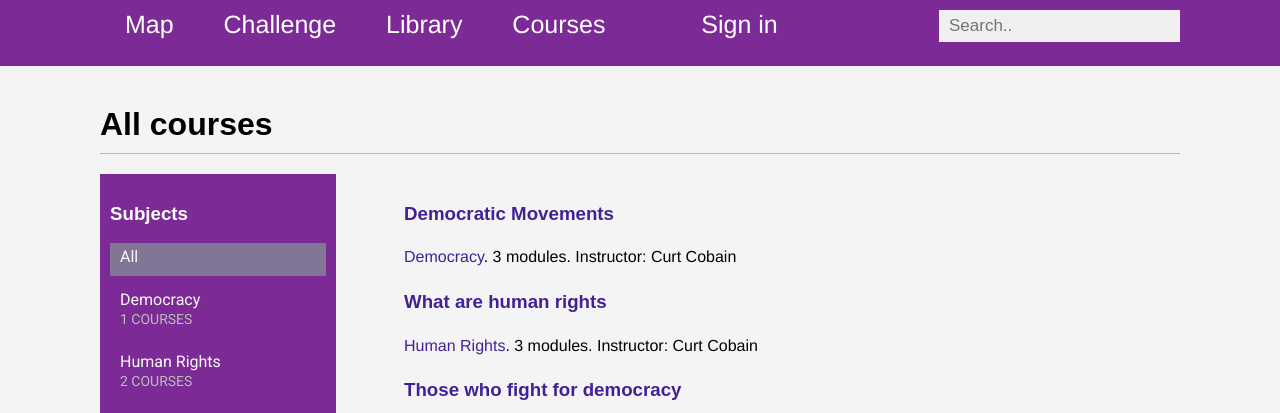
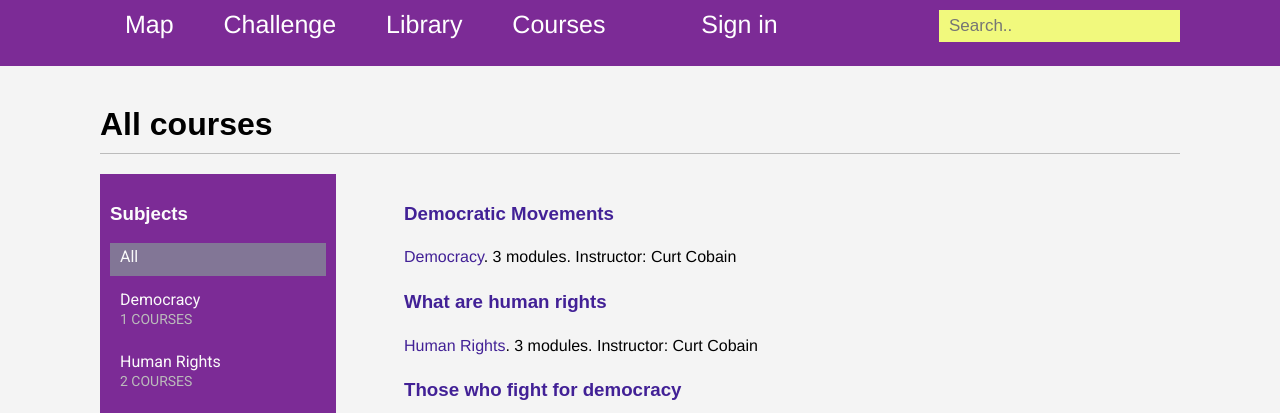
Before and after one commit to ohrabo/HRE_stable, a Django app: page /learn/ in a window 1280 px wide. Shown: the top 413 px of the page. Run offline with Django 3.2, Linux system fonts and the light colour scheme; data comes from the database, SQL or seed files in the repository; both versions use the stored data as it was after the commit; parts of the project's set-up code (start-up, migrations or seed data) failed here and were passed over; some libraries are stand-ins or nearby versions; some web fonts are replaced.

Commit message:
new design

```diff
--- a/map/static/css/base.css
+++ b/map/static/css/base.css
@@ -107,7 +107,7 @@ input, textarea {
     clear:both;
     float:left;
     margin:0 0 10px;
-    background:#efefef;
+    background: #f1f97d;
     border:0;
     padding:6px 10px;
     font-size:14px;
```
Also changed, not shown: db.sqlite3.
